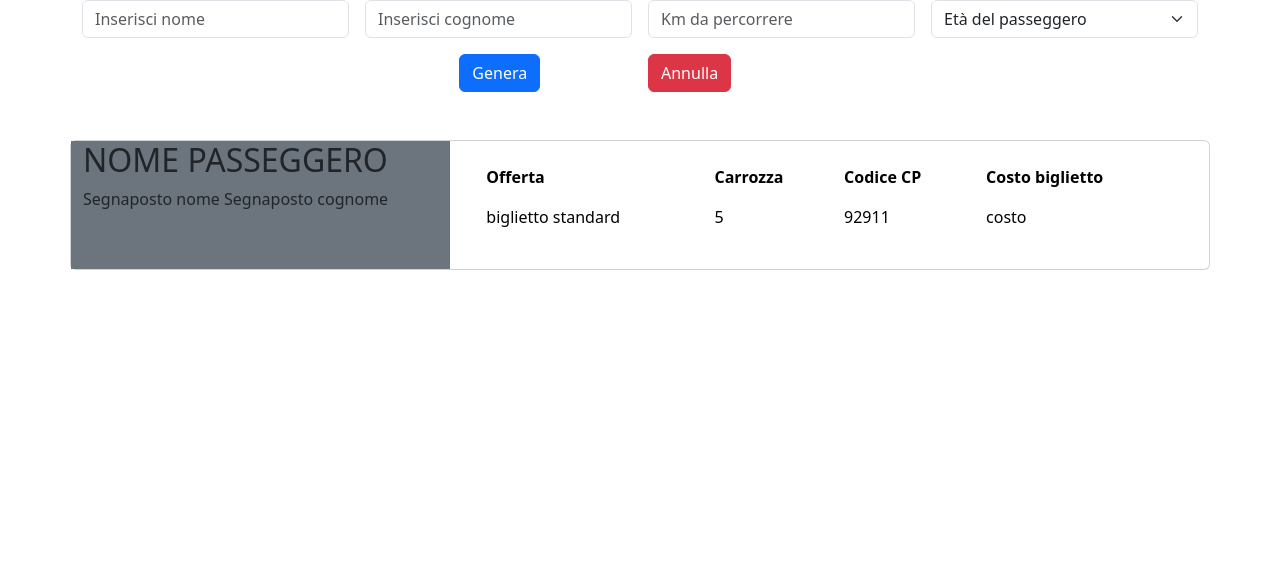
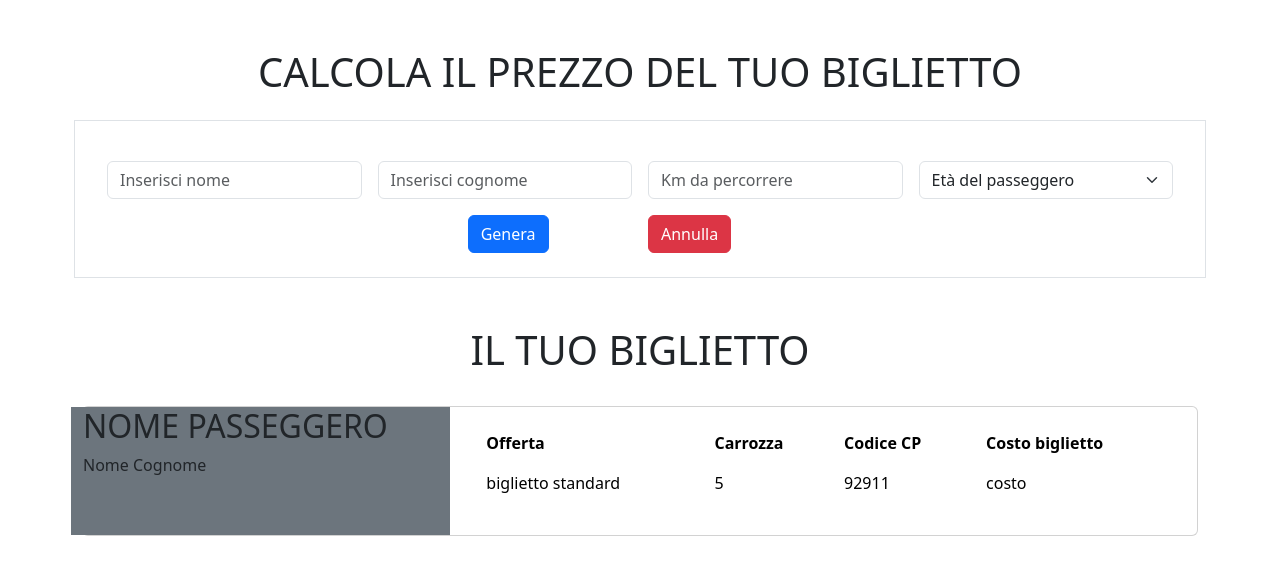
Before and after one commit to ilariamaffiola/js-biglietto-treno-form, a plain HTML site: page index.html in a window 1280 px wide. Drawn offline with nearby package versions, Linux system fonts and the light colour scheme.

Commit message:
[UPD]ESERCIZIO FINITO

```diff
--- a/index.html
+++ b/index.html
@@ -7,11 +7,15 @@
     <link href="https://cdn.jsdelivr.net/npm/bootstrap@5.3.3/dist/css/bootstrap.min.css" rel="stylesheet" integrity="sha384-QWTKZyjpPEjISv5WaRU9OFeRpok6YctnYmDr5pNlyT2bRjXh0JMhjY6hW+ALEwIH" crossorigin="anonymous">
     <title>Document</title>
 </head>
-<body>
+<body class="">
     <main>
-        <div class="container">
+        <div class="container my-5 ">
+            <div class="col">
+                <h1 class="text-center">CALCOLA IL PREZZO DEL TUO BIGLIETTO</h1>
+            </div>
             <form action="">
-                <div class="row justify-content-center g-3">
+                <div class="row justify-content-center g-3 my-4  p-4 border">
+
                     <div class="col-3">
                         <input type="text" placeholder="Inserisci nome" id="nome-field" class="form-control" required>
                     </div>
@@ -37,14 +41,18 @@
                     </div>
                 </div>
             </form>
-            <div class="row my-5 justify-content-center">
+            <div class="row justify-content-center">
+                <div class="col-12 py-4">
+                    <h1 class="text-center">IL TUO BIGLIETTO</h1>
+                </div>
+                <div class="col-12">
                     <div class="card">
                         <div class="row">
                             <div class="col-md-4 bg-secondary">
                                 <h2>NOME PASSEGGERO</h2>
                                 <p>
-                                <span id="nome">Segnaposto nome</span>
-                                <span id="surname">Segnaposto cognome</span>
+                                    <span id="nome">Nome</span>
+                                    <span id="surname">Cognome</span>
                                 </p>
                             </div>
                             <div class="col-md-8">
@@ -71,6 +79,7 @@
                     </div>
                 </div>
             </div>
+        </div>
     </main>
     <script src="./js/script.js"></script>
 </body>
--- a/js/script.js
+++ b/js/script.js
@@ -43,3 +43,7 @@ buttonGenerate.addEventListener('click', function(event){
     console.log(costoValue);
     costo.innerText = `€ ${costoValue}`;
 })
+
+buttonDelete.addEventListener('click', function(){
+    location.reload();
+})
```
Lines whose indentation alone changed are shown as unchanged.
